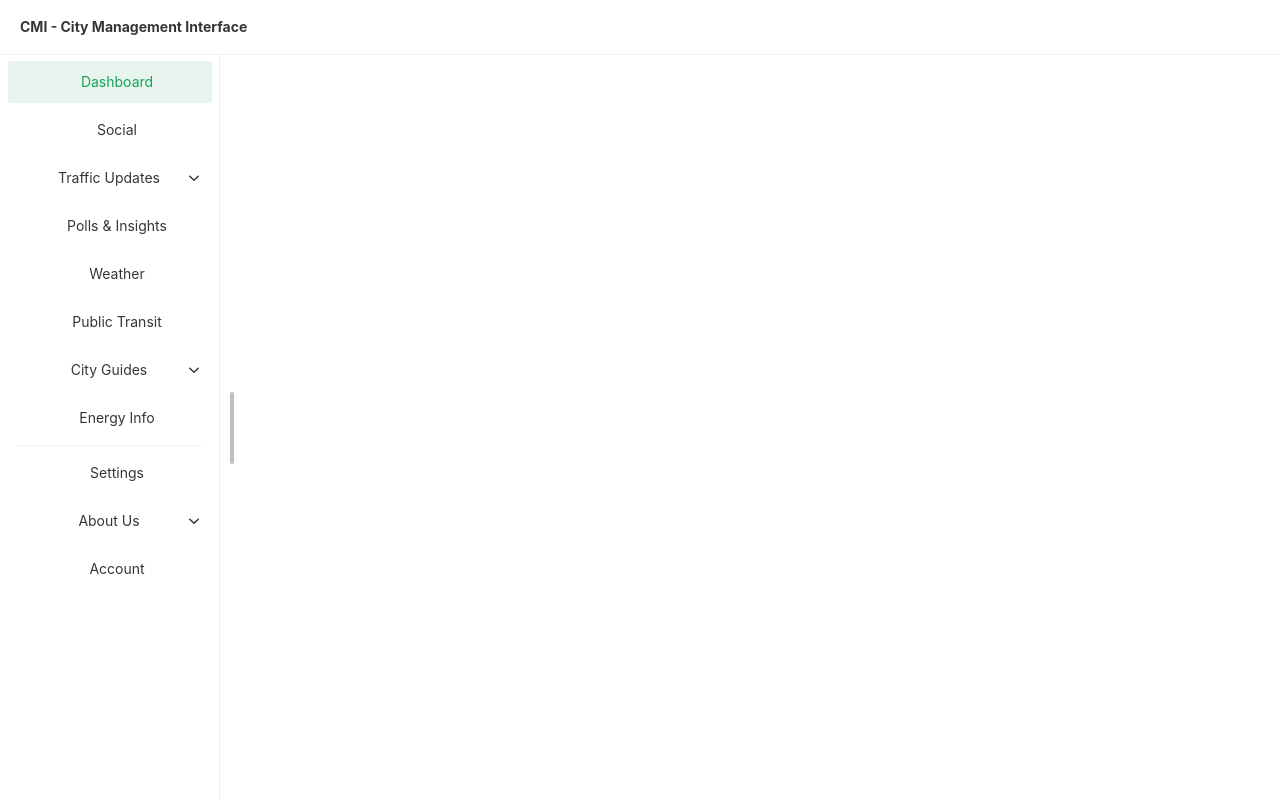
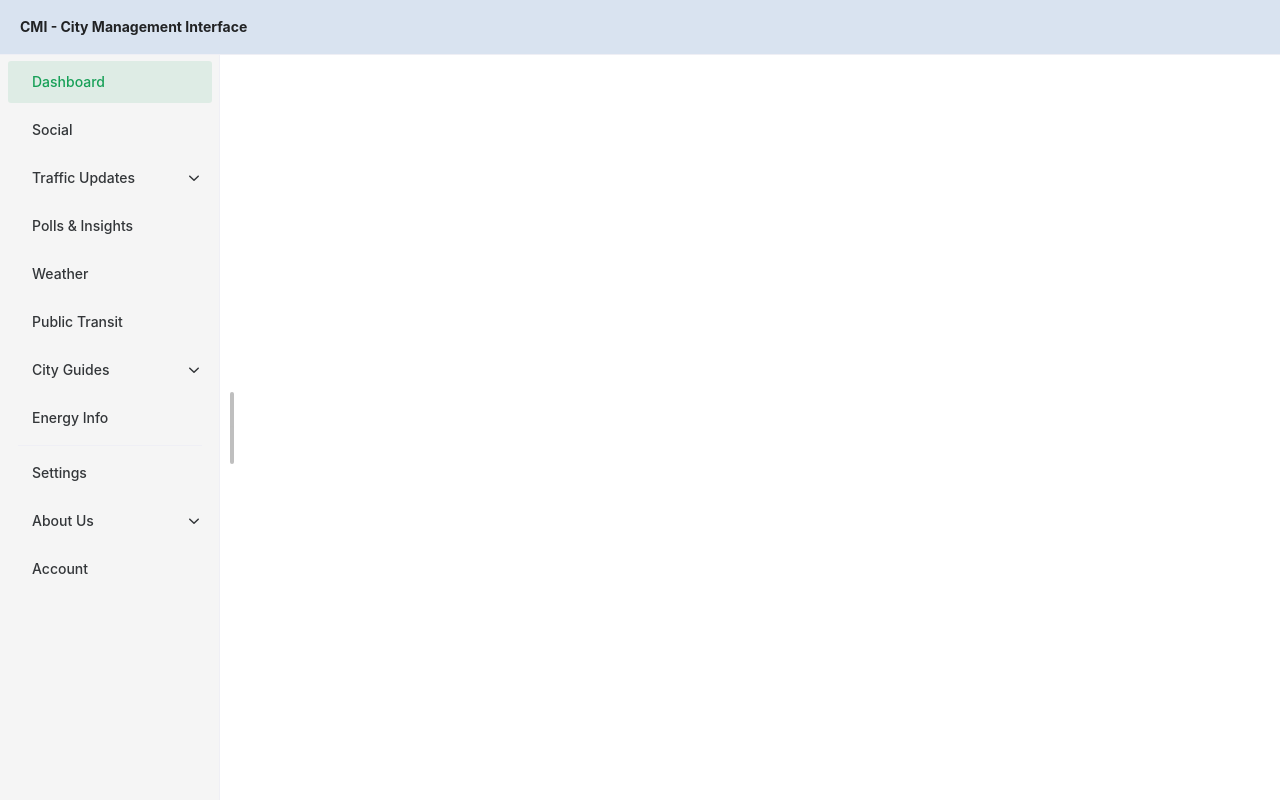
Before and after one commit to NebiBine/CMI-2, a Vue app in the folder frontend/: page /app in a window 1280 px wide. Built offline with nearby package versions, Linux system fonts and the light colour scheme.

Commit message:
dashboard zacetek 2

```diff
--- a/frontend/src/assets/styles/mainStyle.css
+++ b/frontend/src/assets/styles/mainStyle.css
@@ -11,7 +11,7 @@ html, body, #app {
     display: flex;
     flex-direction: column;
   }
-
+/*header oz. navbar */
   .header {
     height: 55px;
     display: flex;
@@ -20,6 +20,8 @@ html, body, #app {
     background: #fff;
     z-index: 1000;
     box-sizing: border-box;
+    color: #000000d9;
+    background-color: #d9e3f0;
   }
 
 
@@ -31,7 +33,9 @@ html, body, #app {
   .sidebar {
     height: 100%;
     background: #fff;
+    background-color: #f5f5f5;
   }
+
 
   /* CONTENT */
   .content {
@@ -41,3 +45,19 @@ html, body, #app {
     text-align: left;
     overflow-y: auto;
   }
+
+
+  /*sidebar*/
+  .n-menu .n-menu-item-content .n-menu-item-content-header{
+    text-align: left;
+    font-weight: 500;
+
+  }
+
+  .n-menu-item-content.n-menu-item-content--selected {
+    /*dodaj barvo background itema*/
+    width: 100%;
+  }
+  .n-menu.n-menu--vertical{
+    --n-item-color-active: blue;
+  }
--- a/frontend/src/views/DashboardView.vue
+++ b/frontend/src/views/DashboardView.vue
@@ -50,7 +50,7 @@ async function profilData() {
 
 </script>
 <template>
-<h1>{{greeting}}, {{ username }}</h1>
+<h1>{{greeting}}, {{ username }}!</h1>
 
 
 </template>
```
Also changed, not shown: 2 other files (tests, documents, lock files or other folders).
